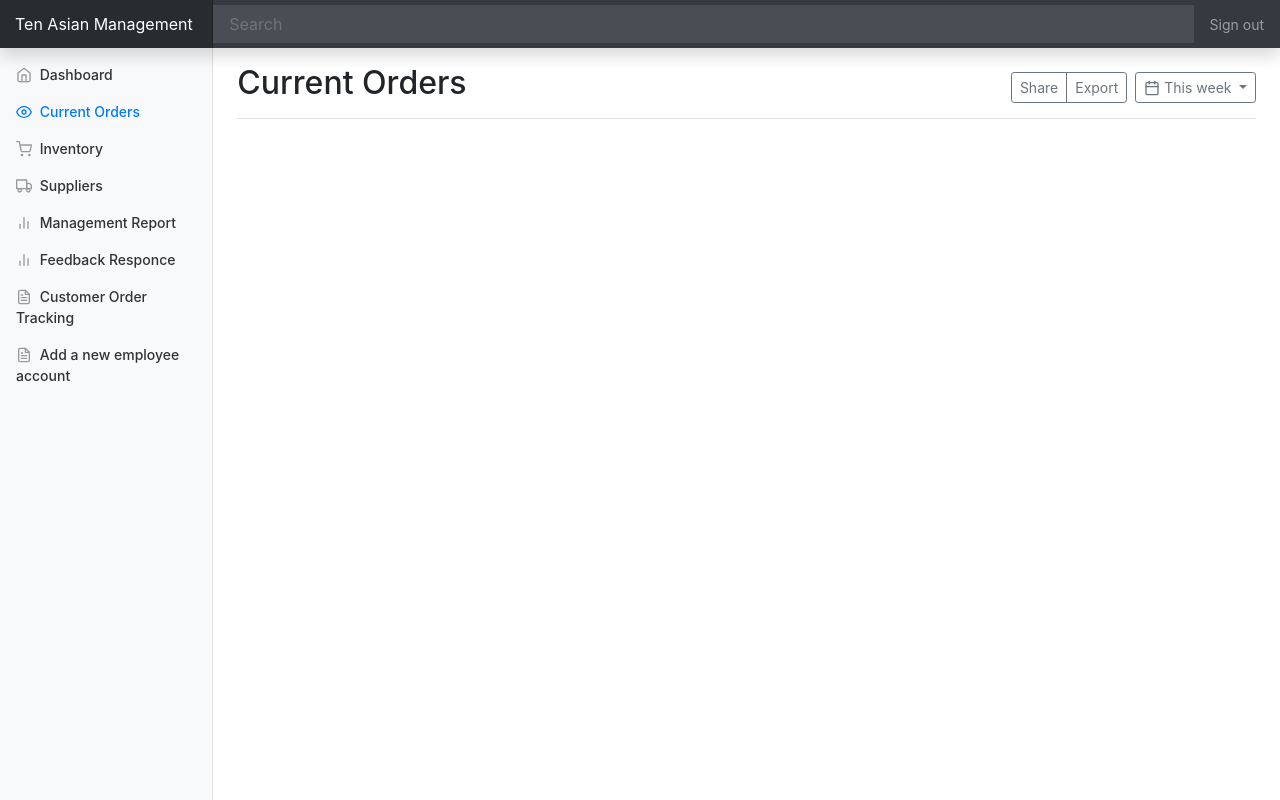
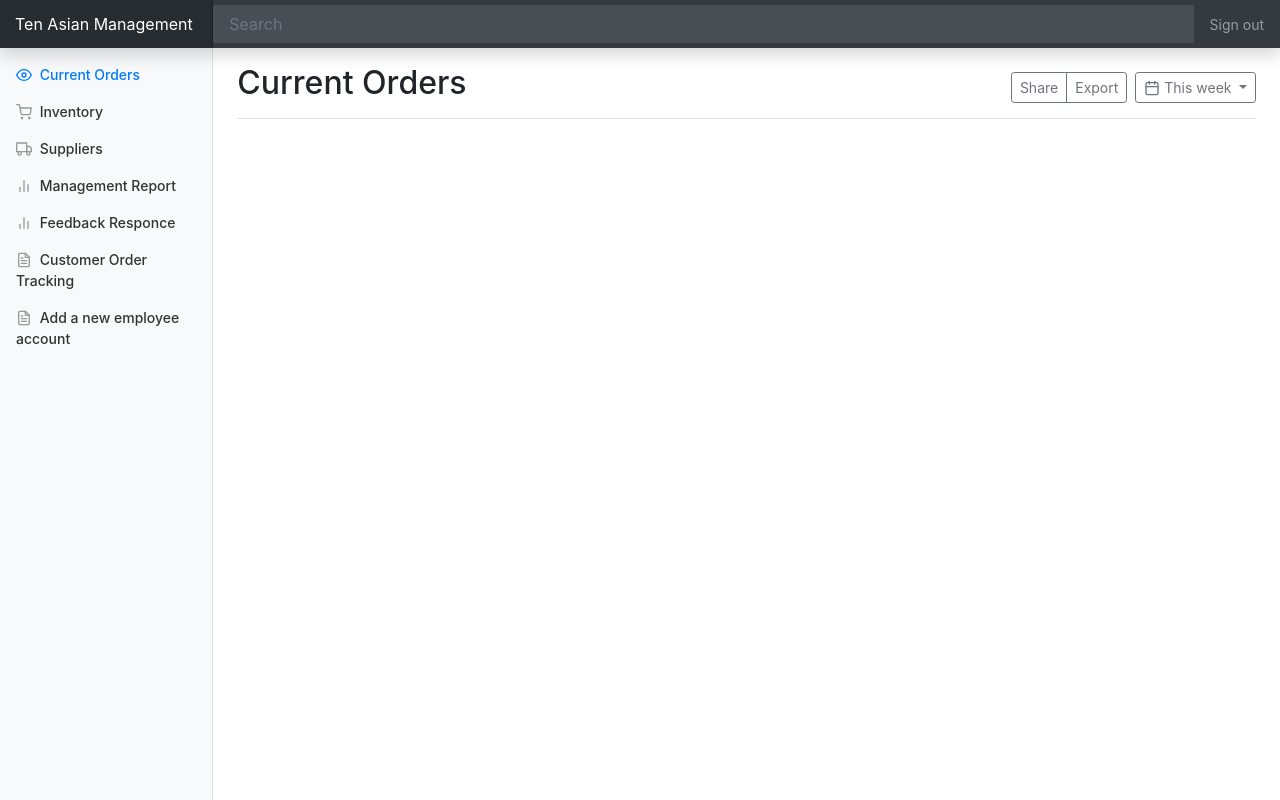
Before and after one commit to raymond180/Ten-Asian-Food-Hall-Website, a PHP site: page /management/current-orders.php in a window 1280 px wide. Run offline with PHP 8.4, Linux system fonts and the light colour scheme; the visitor is signed in with stand-in values (Sample User, id 1); data that the repository does not hold is empty.

Commit message:
delete dashboard

```diff
--- a/management/navbar-side.php
+++ b/management/navbar-side.php
@@ -1,12 +1,6 @@
 			<nav class="col-md-2 d-none d-md-block bg-light sidebar">
                 <div class="sidebar-sticky">
                     <ul class="nav flex-column">
-                        <li class="nav-item">
-                            <a class="nav-link <?php global $page; if ($page=="dashboard"){echo("active");} ?>" href="./dashboard.php">
-                                <span data-feather="home"></span>
-                                Dashboard  <?php global $page; if ($page=="dashboard"){echo("<span class='sr-only'>(current)</span>");} ?>
-                            </a>
-                        </li>
                         <li class="nav-item">
                             <a class="nav-link <?php global $page; if ($page=="current-orders"){echo("active");} ?>" href="./current-orders.php">
                                 <span data-feather="eye"></span>
```
